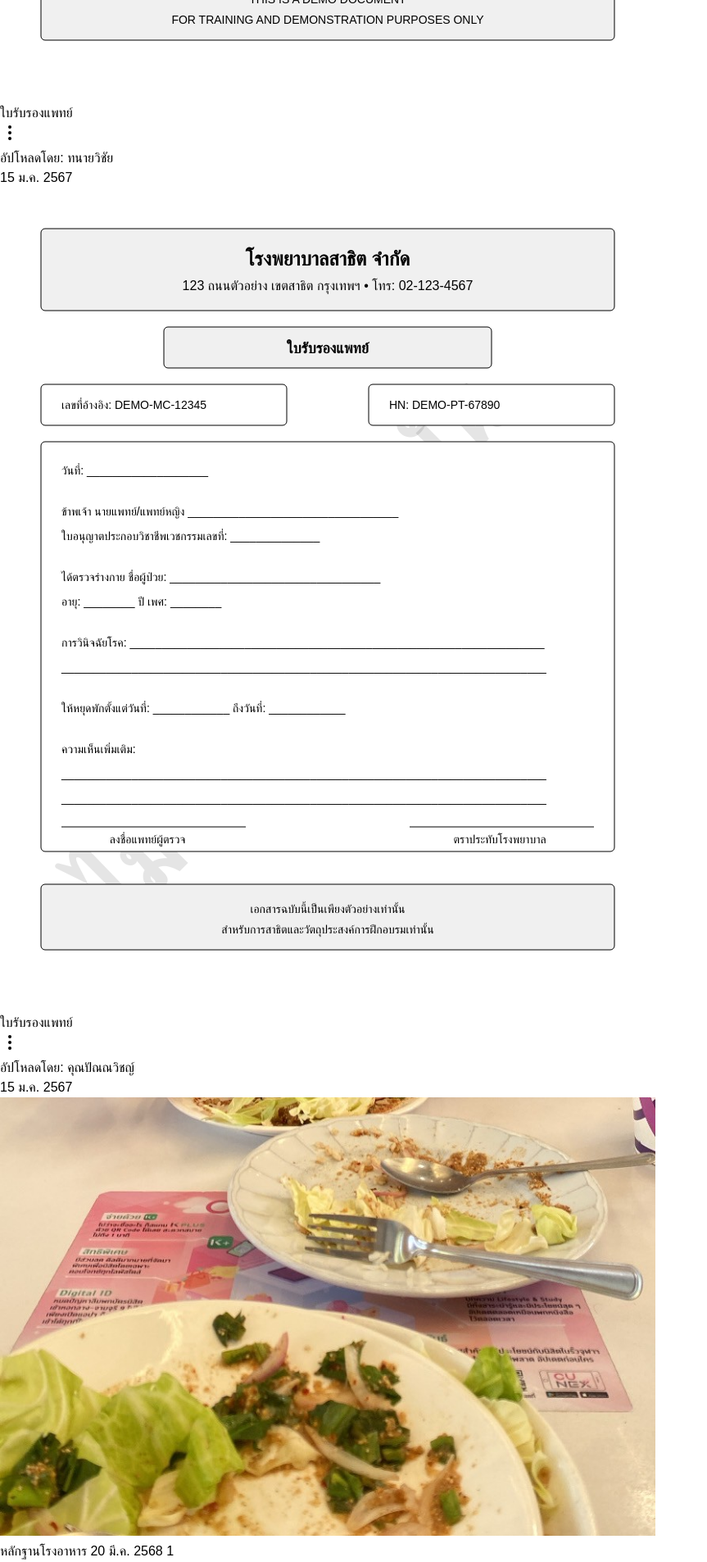
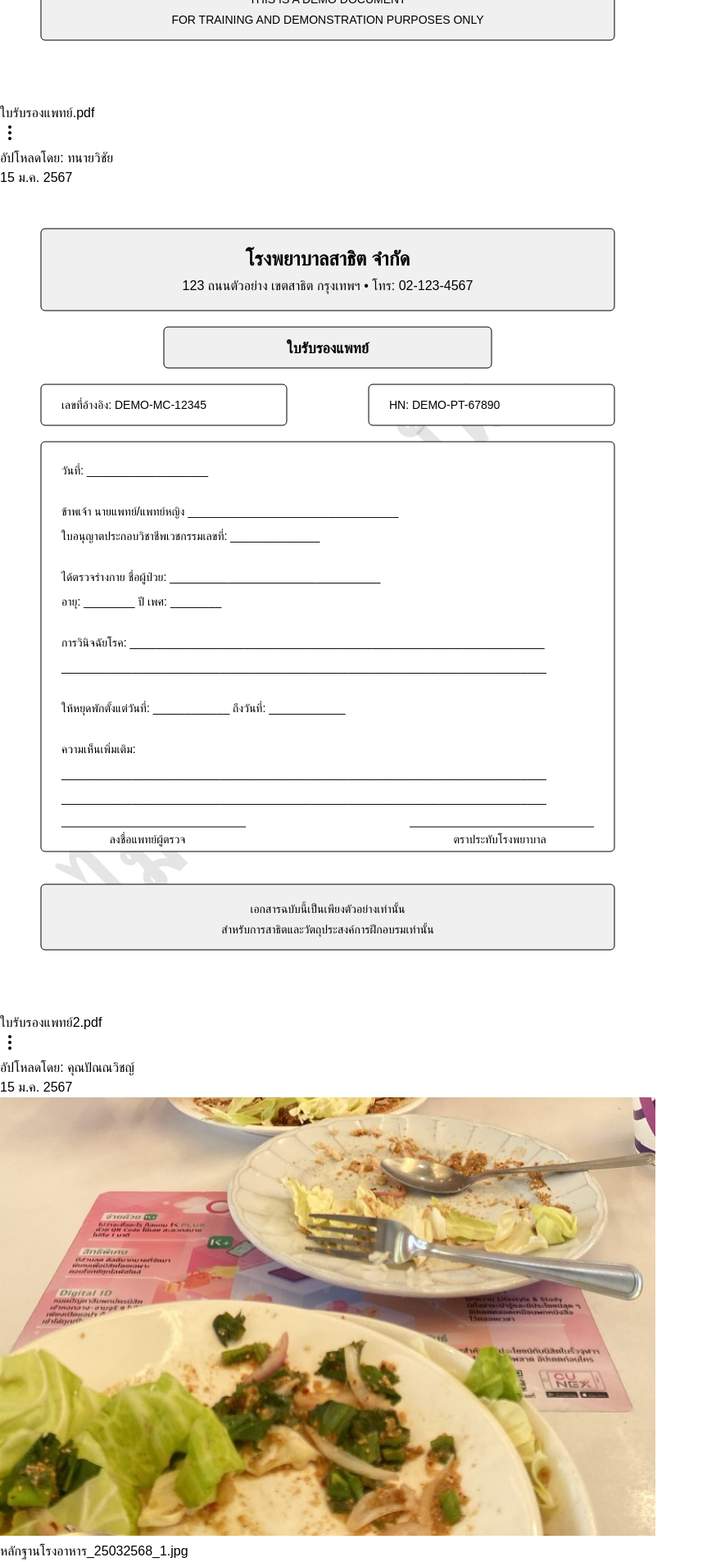
Before and after one commit to betich/legaltech, a Next.js app: page /lawyer/search in a window 1280 px wide. Shown: the part 1680-3586 px from the top of the page at 82% size, without its empty margins (0-863 px from the left). Built offline with nearby package versions, Linux system fonts and the light colour scheme; a web font is replaced by a local one.

Commit message:
feat: believaable file extensions

```diff
--- a/src/app/lawyer/search/mockEvidence.ts
+++ b/src/app/lawyer/search/mockEvidence.ts
@@ -25,19 +25,19 @@ const users = [
 export const mockEvidence: Evidence[] = [
   {
     id: 1,
-    name: "ใบรับรองแพทย์",
+    name: "ใบรับรองแพทย์.pdf",
     imageSrc: "/images/evidence/demo-medical-certificate.svg",
     uploader: "ทนายวิชัย",
   },
   {
     id: 2,
-    name: "ใบรับรองแพทย์",
+    name: "ใบรับรองแพทย์2.pdf",
     imageSrc: "/images/evidence/thai-demo-medical-certificate.svg",
     uploader: "คุณปัณณวิชญ์",
   },
   ...Array.from({ length: 40 }, (_, i) => ({
     id: i + 3,
-    name: `หลักฐานโรงอาหาร 20 มี.ค. 2568 ${i + 1}`,
+    name: `หลักฐานโรงอาหาร_25032568_${i + 1}.jpg`,
     imageSrc: `/images/evidence/LINE_ALBUM_Evidence_250322_${i + 1}.jpg`,
     uploader: users[i % users.length],
   })),
```
